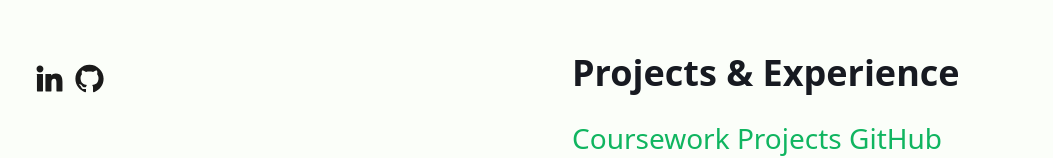
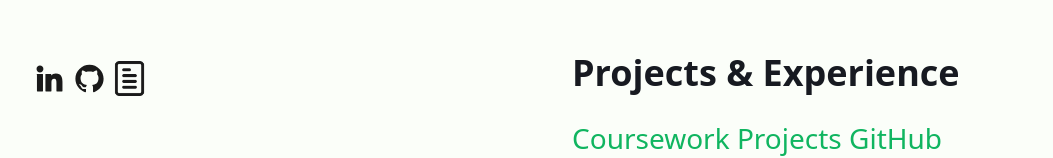
Before and after one commit to elisha-b/portfolio, a React (Vite) app: page / in a window 1280 px wide. Shown: the part 718-876 px from the top of the page, without its empty margins (98-1151 px from the left). Built offline with nearby package versions, Linux system fonts and the light colour scheme.

Commit message:
Added resume .pdf file and icon

```diff
--- a/src/App.jsx
+++ b/src/App.jsx
@@ -1,5 +1,7 @@
 import linkedInLogo from './assets/linkedinlogo.svg'
 import gitHubLogo from './assets/githublogo.svg'
+import resumeIcon from './assets/resumeicon.png'
+import fullResume from './assets/ElishaBalat_Resume.pdf'
 import './App.css'
 
 function App() {
@@ -15,6 +17,7 @@ function App() {
             <div class="inline-flex mt-70">
               <a href="https://www.linkedin.com/in/elisha-balat/" target="_blank"><img src={linkedInLogo} alt="LinkedIn Logo" className="logo" /></a>
               <a href="https://github.com/elisha-b" target="_blank"><img src={gitHubLogo} alt="GitHub Logo" className="logo" /></a>
+              <a href={fullResume} target="_blank"><img src={resumeIcon} alt="Resume Icon" className="logo" /></a>
             </div>
           </div>
         </div>
```
Also changed, not shown: src/assets/resumeicon.png (added), 1 other file (tests, documents, lock files or other folders).
